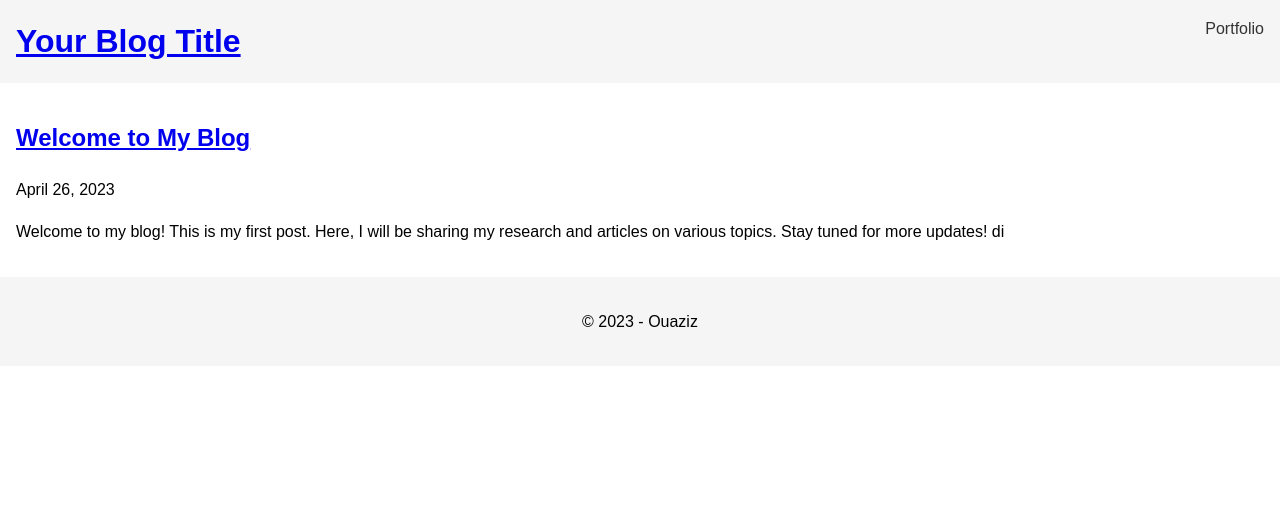
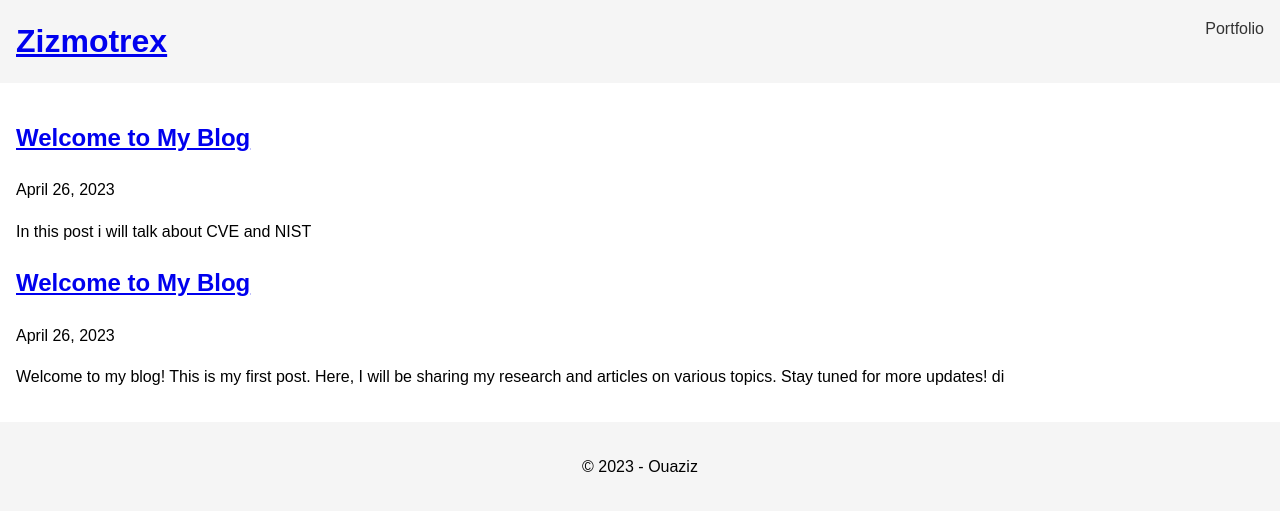
Before and after one commit to zizmotrex/zizmotrex.github.io, a Jekyll site: the page built from index.html, in a window 1280 px wide. Shown: the top 511 px of the page. Built offline with Jekyll 4.4.1, drawn with Linux system fonts in a browser that asks for light colours.

Commit message:
second post

```diff
--- a/_includes/header.html
+++ b/_includes/header.html
@@ -1,5 +1,5 @@
 <header>
-    <h1><a href="{{ '/' | relative_url }}">Your Blog Title</a></h1>
+    <h1><a href="{{ '/' | relative_url }}">Zizmotrex</a></h1>
     <nav>
         <a href="{{ '/portfolio' | relative_url }}">Portfolio</a>
     </nav>
--- /dev/null
+++ b/_posts/2023-05-27-CVE.md
@@ -0,0 +1,7 @@
+---
+layout: post
+title: "Welcome to My Blog"
+date: 2023-04-26
+---
+
+In this post i will talk about CVE and NIST
```
